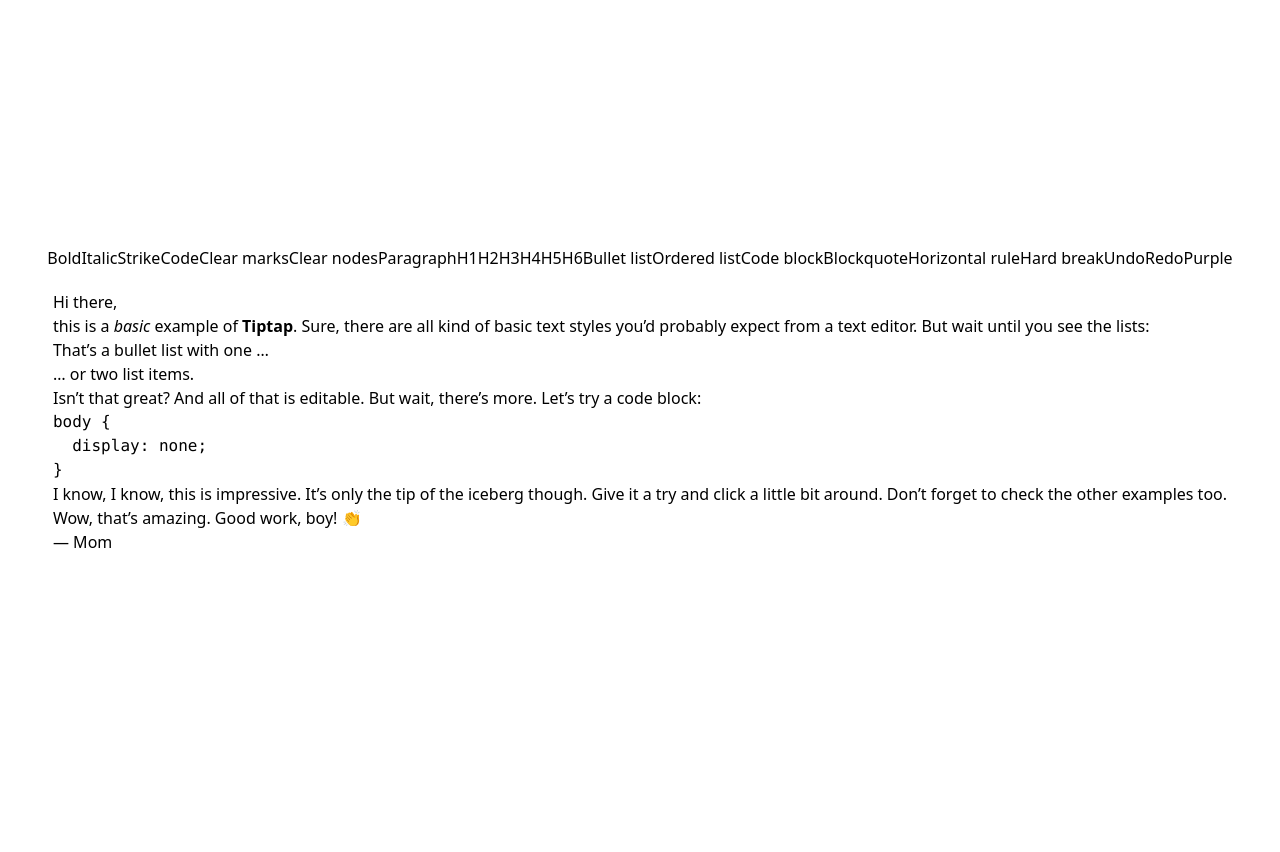
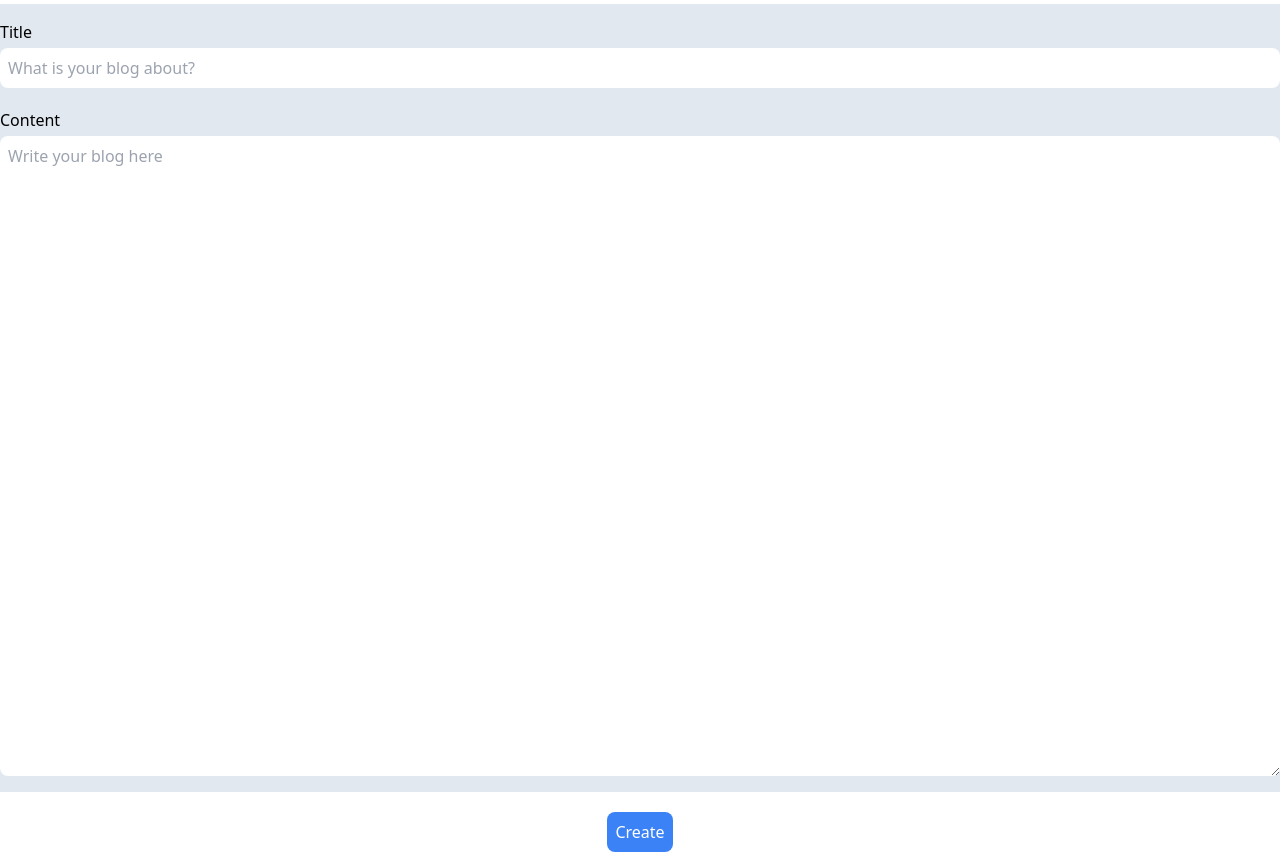
Before and after one commit to dhruvkaushik305/speakandspell, a React (Vite) app in the folder admin/: page / in a window 1280 px wide. Before the commit the page ends 800 px from the top, so only its background shows below. Built offline with nearby package versions, Linux system fonts and the light colour scheme.

Commit message:
FEAT: Created the barebone for the create blog layout

```diff
--- a/admin/package.json
+++ b/admin/package.json
@@ -14,7 +14,8 @@
     "@tiptap/react": "^2.4.0",
     "@tiptap/starter-kit": "^2.4.0",
     "react": "^18.3.1",
-    "react-dom": "^18.3.1"
+    "react-dom": "^18.3.1",
+    "react-hook-form": "^7.52.0"
   },
   "devDependencies": {
     "@types/react": "^18.3.3",
--- a/admin/src/App.tsx
+++ b/admin/src/App.tsx
@@ -1,11 +1,10 @@
-import Tiptap from "./Tiptap";
+import CreateBlogLayout from "./Layouts/CreateBlogLayout";
+
 function App() {
   return (
-    <>
-      <div className="flex h-screen flex-col items-center justify-center gap-5">
-        <Tiptap />
-      </div>
-    </>
+    <div className="flex h-screen flex-col">
+      <CreateBlogLayout />
+    </div>
   );
 }
 
--- /dev/null
+++ b/admin/src/Layouts/CreateBlogLayout.tsx
@@ -0,0 +1,40 @@
+import React from "react";
+import { useForm } from "react-hook-form";
+type formInputs = {
+  title: string;
+  content: string;
+};
+const CreateBlogLayout: React.FC = () => {
+  const { register, handleSubmit } = useForm<formInputs>();
+  return (
+    <div className="flex h-full flex-col items-center justify-center gap-5">
+      <h1 className="text-3xl font-bold">Create Blog</h1>
+      <form
+        className="flex flex-col gap-5 rounded-lg bg-slate-200 p-4"
+        onSubmit={handleSubmit((data) => console.log(data))}
+      >
+        <div className="flex flex-col gap-1">
+          <label htmlFor="title" {...register("title")}>
+            Title
+          </label>
+          <input
+            type="text"
+            id="title"
+            placeholder="What is your blog about?"
+            className="rounded-lg p-2 focus:outline-none"
+          />
+        </div>
+        <div className="flex flex-col gap-1">
+          <label htmlFor="content">Content</label>
+          <textarea
+            id="content"
+            placeholder="Write your blog here"
+            className="h-[40rem] w-[80rem] rounded-lg p-2 focus:outline-none"
+          />
+        </div>
+      </form>
+      <button className="rounded-lg bg-blue-500 p-2 text-white">Create</button>
+    </div>
+  );
+};
+export default CreateBlogLayout;
```
Also changed, not shown: 1 other file (tests, documents, lock files or other folders).
